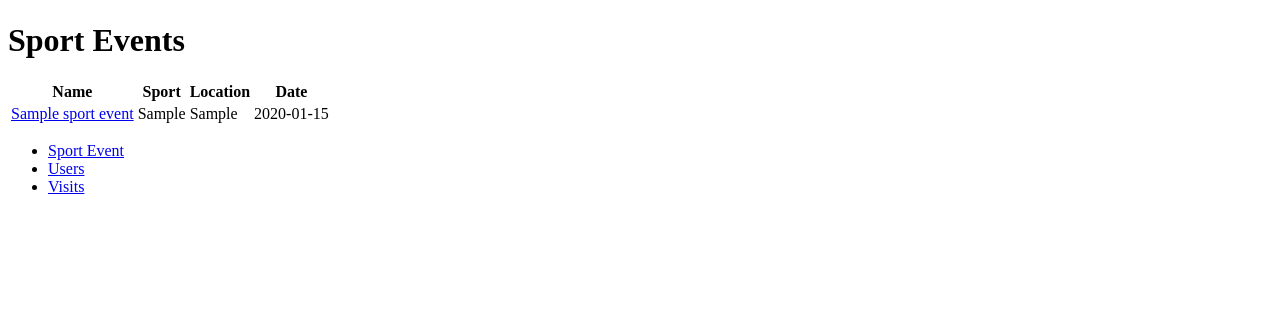
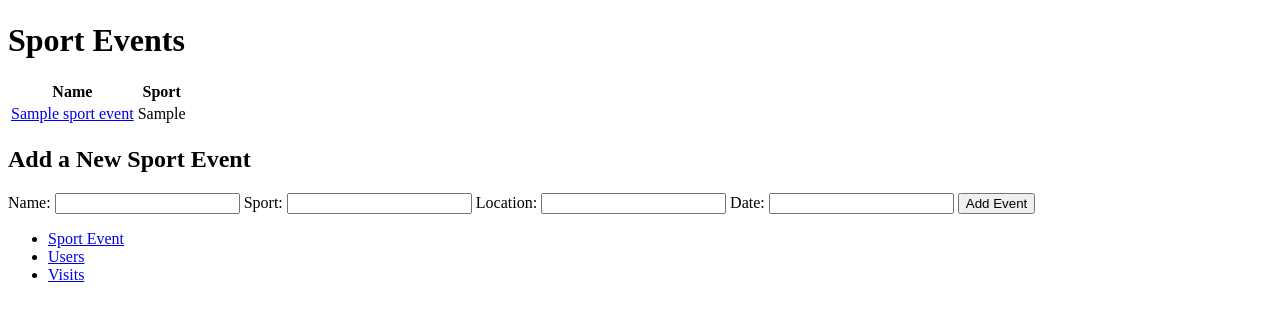
Before and after one commit to Stuart-Ure/Game-on---Flask-APP-, a Flask app: page /sportevents in a window 1280 px wide. Shown: the part 58-379 px from the top of the page. Run offline with Flask 3, Linux system fonts and the light colour scheme; tables that the repository leaves empty hold one stand-in row (values such as "Sample post").

Commit message:
forms and buttons added

```diff
--- a/controllers/sport_event_controller.py
+++ b/controllers/sport_event_controller.py
@@ -3,6 +3,7 @@ from flask import Blueprint
 from models.sport_event import SportEvent
 from models.user import User
 from models.visits import Visit
+from app import db
 
 sport_event_blueprint = Blueprint("sport_event", __name__)
 
@@ -18,11 +19,27 @@ def sport_events():
 #     users = User.query.join(Visit).filter(Visit.sport_event_id ==id)
 #     return render_template("sportevents/show.jinja", sport_event = sport_event, users =users)
 
+#HERE I AM ALLOWING THE SPORT EVENT INSTANCE TO BE SEARCHED BY ID FROM THE DATABASE
 
 @sport_event_blueprint.route("/sportevents/<int:id>")
 def show(id):
     sport_event = SportEvent.query.get(id)
-    if sport_event is None:
-        return render_template("errors/404.jinja"), 404
+    # if sport_event is None:
+    #     return render_template("errors/404.jinja"), 404
 
     return render_template("sportevents/show.jinja", sport_event=sport_event)
+
+
+
+@sport_event_blueprint.route("/sportevents", methods=['POST'])
+def create_sport_event():
+    name = request.form.get('name')
+    sport = request.form.get('sport')
+    location = request.form.get('location')
+    date = request.form.get('date')
+
+    new_sport_event = SportEvent(name=name, sport=sport, location=location, date=date)
+    db.session.add(new_sport_event)
+    db.session.commit()
+
+    return redirect('/sportevents')
--- a/templates/sportevents/index.jinja
+++ b/templates/sportevents/index.jinja
@@ -1,4 +1,3 @@
-
 {% extends 'base.jinja' %}
 
 {% block content %}
@@ -8,16 +7,33 @@
         <tr>
             <th>Name</th>
             <th>Sport</th>
-      <th>Location</th>
-      <th>Date</th>
+            {# <th>Location</th>
+            <th>Date</th> #}
         </tr>
         {% for sportevent in sport_events %}
         <tr>
             <td><a href="/sportevents/{{ sportevent.id }}">{{ sportevent.name }}</a></td>
             <td>{{ sportevent.sport }}</td>
-      <td>{{ sportevent.location }}</td>
-      <td>{{ sportevent.date }}</td>
+            {# <td>{{ sportevent.location }}</td>
+            <td>{{ sportevent.date }}</td> #}
         </tr>
         {% endfor %}
     </table>
+
+    <h2>Add a New Sport Event</h2>
+    <form action="/sportevents" method="post">
+        <label for="name">Name:</label>
+        <input type="text" id="name" name="name" required>
+
+        <label for="sport">Sport:</label>
+        <input type="text" id="sport" name="sport" required>
+
+        <label for="location">Location:</label>
+        <input type="text" id="location" name="location" required>
+
+        <label for="date">Date:</label>
+        <input type="text" id="date" name="date" required>
+
+        <button type="submit">Add Event</button>
+    </form>
 {% endblock %}
```
Lines whose indentation alone changed are shown as unchanged.
